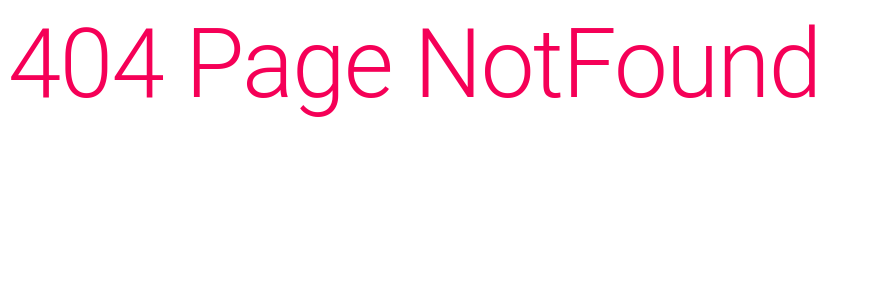
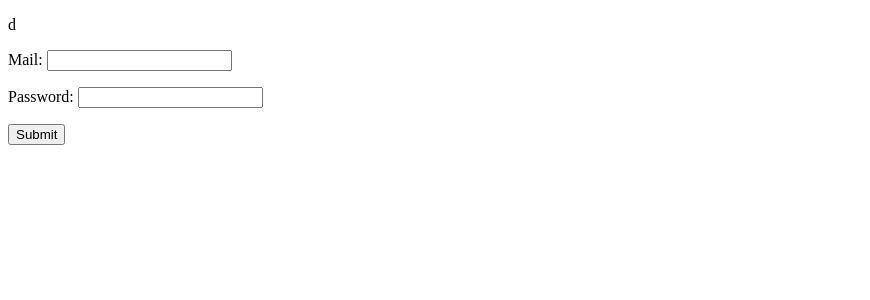
Before and after one commit to Zyglin/zyglin1.github.io, a React app: page /login-redux-form/success in a window 1280 px wide. Before the commit this address had no page. Shown: the top 300 px of the page, without its empty margins (0-870 px from the left). Built offline with nearby package versions, Linux system fonts and the light colour scheme; the HTML template or start-up script is replaced by a standard one.

Commit message:
Create Container and component for last login-redux-form/success

```diff
--- a/src/AppRouter.js
+++ b/src/AppRouter.js
@@ -7,7 +7,8 @@ import Counters from './containers/CountCounterContainer';
 import Login from './containers/LoginContainer';
 import LoginRedux from './containers/LoginReduxContainer';
 import LoginReduxForm from './containers/LoginReduxFormContainer';
-import LoginSucess from './containers/LoginSucessContainer';
+import LoginSuccess from './containers/LoginSucessContainer';
+import LoginReduxFormSuccess from './containers/LoginReduxFormSuccessContainer';
 
 const AppRouter = () => (
   <Router>
@@ -18,8 +19,9 @@ const AppRouter = () => (
       <Route path="/counters" component={Counters} />
       <Route path="/login" component={Login} />
       <Route exact path="/login-redux" component={LoginRedux} />
+      <Route path="/login-redux/success" component={LoginSuccess} />
       <Route exact path="/login-redux-form" component={LoginReduxForm} />
-      <Route path="/login-redux/success" component={LoginSucess} />
+      <Route path="/login-redux-form/success" component={LoginReduxFormSuccess} />
       <Route component={NotFound} />
     </Switch>
   </Router>
--- a/src/containers/LoginReduxFormContainer.js
+++ b/src/containers/LoginReduxFormContainer.js
@@ -5,7 +5,7 @@ import LoginReduxFormView from '../views/LoginReduxForm';
 
 class LoginReduxFormContainer extends React.Component {
   handleSubmit = values => {
-    this.props.history.push('login-redux/success');
+    this.props.history.push('login-redux-form/success');
     console.log(values);
   };
 
--- /dev/null
+++ b/src/containers/LoginReduxFormSuccessContainer.js
@@ -0,0 +1,11 @@
+/* eslint-disable class-methods-use-this */
+import React from 'react';
+import LoginReduxFormSuccessView from '../views/LoginReduxFormSucces';
+
+class LoginReduxFormSuccessContainer extends React.Component {
+  render() {
+    return <LoginReduxFormSuccessView />;
+  }
+}
+
+export default LoginReduxFormSuccessContainer;
--- a/src/views/Login/index.js
+++ b/src/views/Login/index.js
@@ -10,21 +10,21 @@ const LoginView = props => (
       <p>
         <label>
           {' '}
-          Логин: <input type="text" name="login" value={props.login} onChange={props.handleLoginShow} />
+          Mail: <input type="text" name="login" value={props.login} onChange={props.handleLoginShow} />
         </label>
       </p>
       <p>
         <label>
           {' '}
-          Пароль: <input type="password" name="password" value={props.password} onChange={props.handlePasswordShow} />
+          Password: <input type="password" name="password" value={props.password} onChange={props.handlePasswordShow} />
         </label>
       </p>
       <p>
         <input type="submit" value="Submit" />
       </p>
     </form>
-    <div>Текущее значение логина: {props.login}</div>
-    <div>Текущее значение пароля: {props.password}</div>
+    <div>Login CurrentValue: {props.login}</div>
+    <div>Password CurrentValue: {props.password}</div>
   </div>
 );
 
--- /dev/null
+++ b/src/views/LoginReduxFormSucces/index.js
@@ -0,0 +1,25 @@
+import React from 'react';
+
+const LoginSuccesView = props => {
+  return (
+    <form>
+      <p>
+        <label>
+          <p>d</p>
+          Mail: <input type="text" name="mail" />
+        </label>
+      </p>
+      <p>
+        <label>
+          {' '}
+          Password: <input type="password" name="password" />
+        </label>
+      </p>
+      <p>
+        <input type="submit" value="Submit" />
+      </p>
+    </form>
+  );
+};
+
+export default LoginSuccesView;
```
